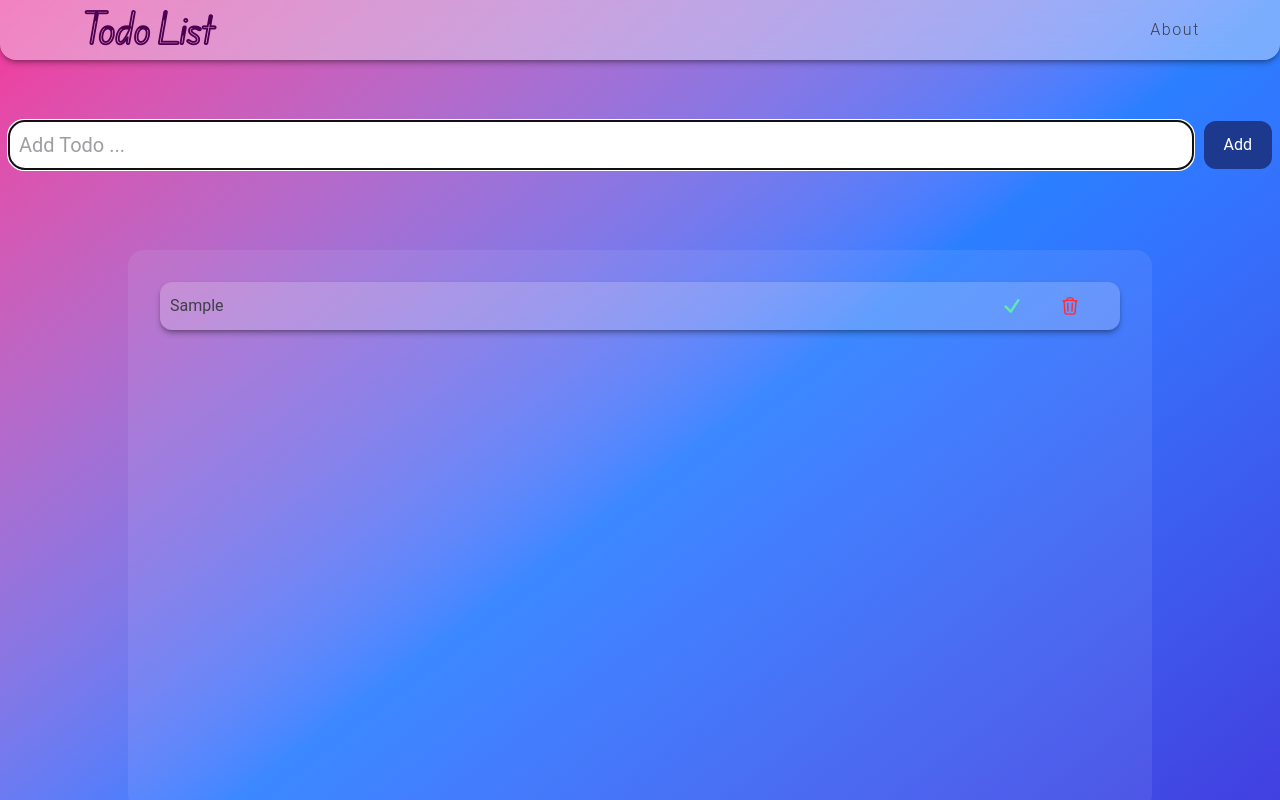
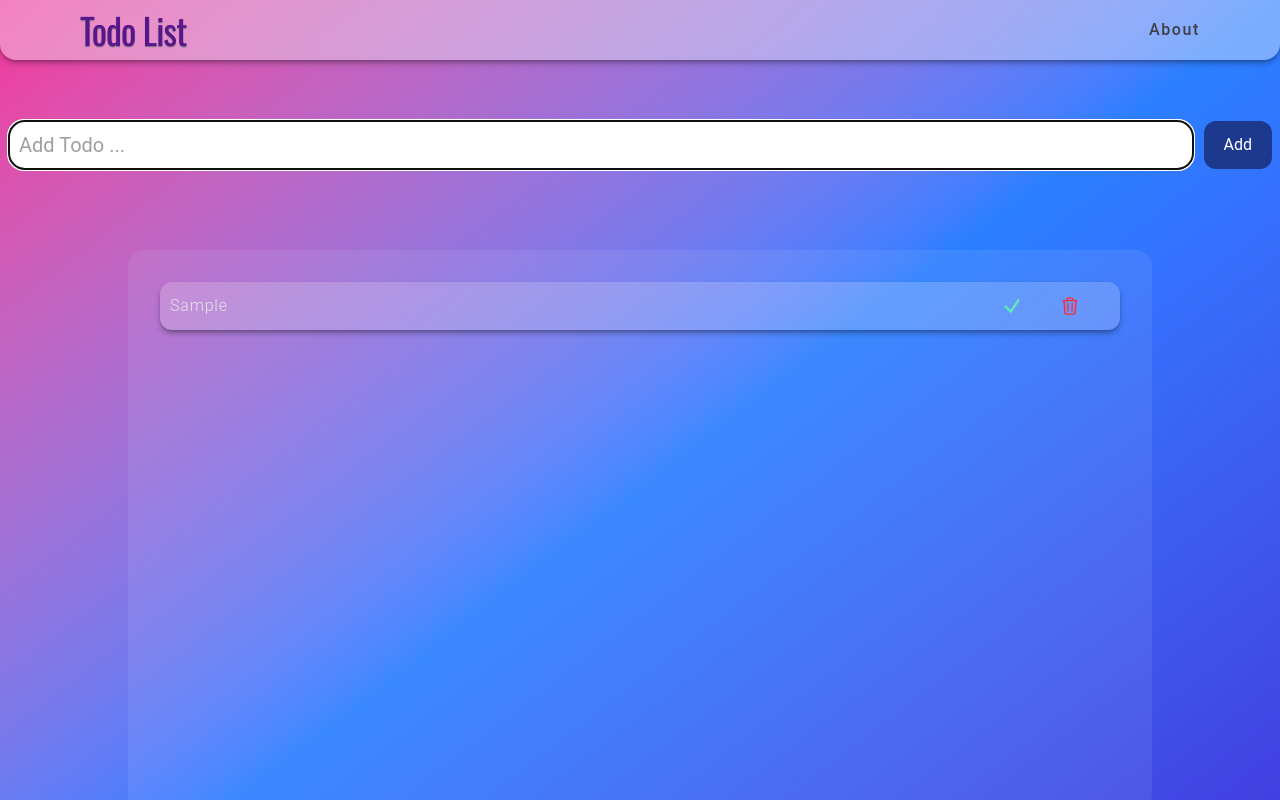
Before and after one commit to alirezaabbasi-dev/modern-todo-list, a website: page index.html in a window 1280 px wide. Both pictures are taken after typing "Sample" into the empty fields and a click on the button "Add". Shown: the top 800 px of the page. Drawn offline with Linux system fonts and the light colour scheme; a web font is replaced by a local one.

Commit message:
update project design

```diff
--- a/index.html
+++ b/index.html
@@ -31,9 +31,11 @@
             <div
                 class="max-w-7xl @sm:px-2 @md:px-20 fixed top-0 right-0 left-0 bg-slate-100/40
                 backdrop-blur-md px-2.5 py-2.5 rounded-b-2xl text-emerald flex items-center justify-between mx-auto shadow-md shadow-black/30  wow animate__animated animate__fadeInDown">
-                <h2 class="font-logo text-fuchsia-950 text-4xl font-semibold text-shadow tracking-tight">Todo List</h2>
+                <a href="#"
+                    class="font-logo text-purple-900 text-4xl  text-shadow-zinc-500 hover:text-purple-700 text-shadow-xs  tracking-tight transition-colors">Todo
+                    List</a>
                 <a target="_blank" href="http://github.com/alirezaabbasi-dev" title="Go to My github"
-                    class="text-md text-zinc-700 font-light tracking-widest">About</a>
+                    class="text-md text-zinc-700 font-medium tracking-widest hover:text-zinc-200 transition-colors">About</a>
             </div>
         </div>
     </header>
@@ -46,7 +48,7 @@
                     class="bg-white text-zinc-700 p-2.5 w-full text-xl border border-amber-500 rounded-2xl wow animate__animated animate__fadeInDownBig"
                     type="text">
                 <button id="btnAdd"
-                    class="bg-blue-900   text-white px-5 py-3 rounded-xl wow animate__animated animate__fadeInRightBig">Add</button>
+                    class="bg-blue-900 hover:bg-blue-950 hover:text-zinc-200 cursor-pointer transition-all  text-white px-5 py-3 rounded-xl wow animate__animated animate__fadeInRightBig">Add</button>
             </div>
         </div>
         <!-- Todos Item -->
--- a/src/Scripts/app.js
+++ b/src/Scripts/app.js
@@ -35,19 +35,19 @@ function renderTodoItem(item) {
   todoElement.innerHTML = `
     <div data-id="${
       item.id
-    }" class="todo-item-content text-wrap wrap-anywhere line-clamp-3 todo-text ${
+    }" class="todo-item-content font-light text-wrap decoration-2 text-zinc-200 tracking-wider decoration-red-700   wrap-anywhere line-clamp-3 todo-text ${
     item.isDone ? "line-through" : ""
   }">
       ${item.title}
     </div>
     <div class="btn-container ml-1 flex items-center justify-end flex-wrap gap-2">
-      <button title="done todo" class="done-btn max-w-20 h-7 flexAllCenter text-emerald-300">
-        <svg class='w-5 h-5 '><use href='${
+      <button title="done todo" class="done-btn max-w-20 h-7 flexAllCenter cursor-pointer text-emerald-300">
+        <svg class='w-5 h-5'><use href='${
           item.isDone ? "#undo" : "#check"
         }'></use></svg>
       </button>
-      <button title="delete todo" class="delete-btn flexAllCenter w-20 h-7 text-red-500">
-        <svg class='w-5 h-5 '><use href='#delete-icon'></use></svg>
+      <button title="delete todo" class="delete-btn flexAllCenter w-20 h-7 cursor-pointer text-red-500">
+        <svg class='w-5 h-5'><use href='#delete-icon'></use></svg>
       </button>
     </div>
   `;
@@ -80,7 +80,7 @@ function doneBtnHandler(event) {
   item.isDone = !item.isDone;
   localStorage.setItem("todos", JSON.stringify(items));
 
-  // تغییر کلاس خط‌خورده
+  // change line through
   todoText.classList.toggle("line-through");
 
   // change icons
--- a/src/Styles/input.css
+++ b/src/Styles/input.css
@@ -1,6 +1,6 @@
 @font-face {
-    font-family:"EduAUVICWANTArrows-Regular";
-    src: url("../src/Fonts/EduAUVICWANTArrows-Regular/EduAUVICWANTArrows-Regular.ttf") format("truetype");
+    font-family: "Oswald-Regular";
+    src: url("../src/Fonts/Oswald/Oswald-Regular.ttf") format("truetype");
 }
 @font-face {
     font-family: "roboto";
@@ -10,9 +10,9 @@
 @source "../src/Scripts/*.js";
 
 @theme {
-    --font-logo: "EduAUVICWANTArrows-Regular";
+    --font-logo: "Oswald-Regular";
     --font-main: "roboto";
 }
 @utility flexAllCenter {
-   @apply flex items-center justify-center;
-  }
+    @apply flex items-center justify-center;
+}
```
Also changed, not shown: dist/output.css, src/Fonts/EduAUVICWANTArrows-Regular/EduAUVICWANTArrows-Regular.ttf (deleted), src/Fonts/Oswald/Oswald-Regular.ttf (added).
